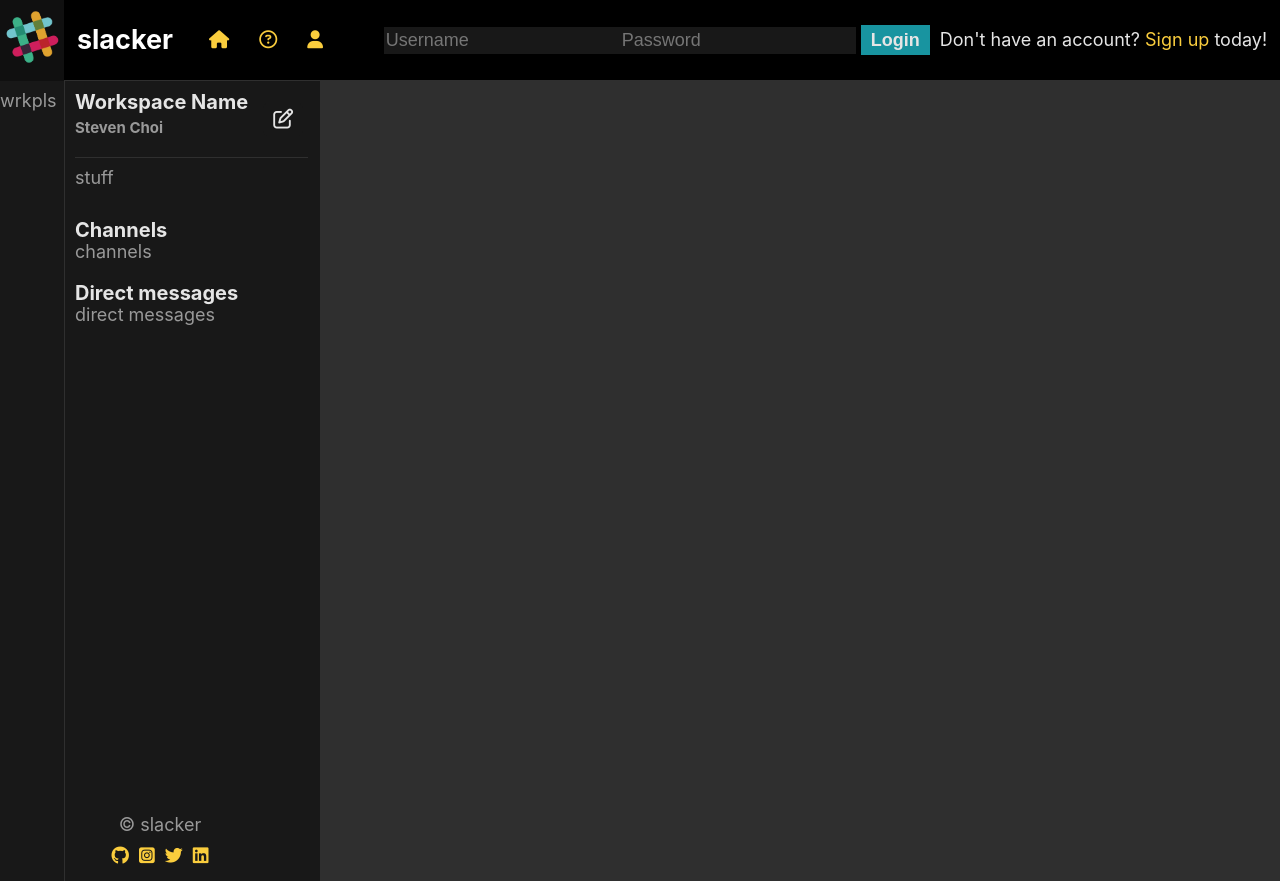
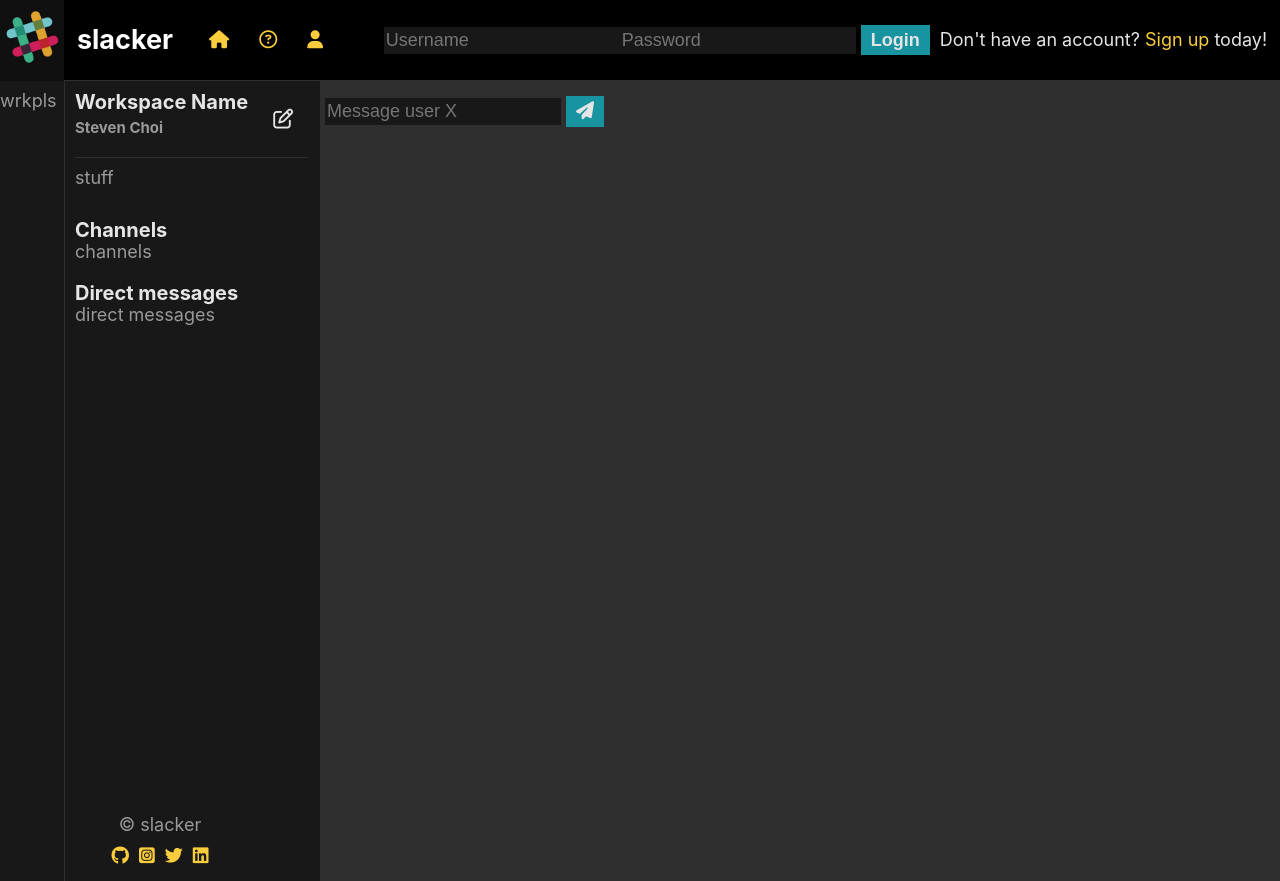
Before and after one commit to stevencschoi/slacker, a React (Create React App) app: page /chat/new in a window 1280 px wide. Built offline with nearby package versions, Linux system fonts and the light colour scheme.

Commit message:
added chatbox component

```diff
--- a/src/App.js
+++ b/src/App.js
@@ -6,6 +6,8 @@
 import Blog from "./components/Blog";
 import Profile from "./components/Profile";
 import Register from "./components/Register";
+import Chatroom from "./components/channels/Chatroom";
+
 // import Footer from "./components/Footer";
 import { UserContextProvider } from "./components/UserContext";
 
@@ -30,6 +32,7 @@
               <Route path="/blog" exact component={Blog} />
               <Route path="/profile" exact component={Profile} />
               <Route path="/register" exact component={Register} />
+              <Route path="/chat/new" exact component={Chatroom} />
             </Switch>
           </div>
         </UserContextProvider>
--- a/src/components/Sidebar.js
+++ b/src/components/Sidebar.js
@@ -1,6 +1,7 @@
 import React, { useContext } from "react";
 import Button from "./partials/Button";
 import Footer from "./Footer";
+import { Link } from "react-router-dom";
 import "../styles/Sidebar.scss";
 import { UserContext } from "./UserContext";
 
@@ -20,9 +21,11 @@
               {info[0].firstName} {info[0].lastName}
             </h4>
           </div>
-          <Button message>
-            <i className="far fa-edit"></i>
-          </Button>
+          <Link to="/chat/new">
+            <Button message>
+              <i className="far fa-edit"></i>
+            </Button>
+          </Link>
         </div>
         <div className="default-links">stuff</div>
         <div className="channels">
--- /dev/null
+++ b/src/components/channels/Chatbox.js
@@ -0,0 +1,35 @@
+import React, { useState } from "react";
+import Input from "../partials/Input";
+import Button from "../partials/Button";
+
+import axios from "axios";
+
+export default function Chatbox() {
+  // const { state } = useUserData();
+  const [message, setMessage] = useState("");
+
+  const handleInputChange = e => {
+    e.persist();
+    setMessage(e.target.value);
+  };
+
+  const submitMessage = e => {
+    e.preventDefault();
+    console.log("message is:", message);
+  };
+
+  return (
+    <form onSubmit={submitMessage}>
+      <Input
+        type="text"
+        name="message"
+        placeholder="Message user X"
+        value={message}
+        onChange={handleInputChange}
+      />
+      <Button>
+        <i className="fas fa-paper-plane"></i>
+      </Button>
+    </form>
+  );
+}
--- /dev/null
+++ b/src/components/channels/Chatroom.js
@@ -0,0 +1,12 @@
+import React from "react";
+import Chatbox from "./Chatbox";
+
+export default function Chatroom() {
+  return (
+    <div>
+      <h3>{/*name of user you are messaging */}</h3>
+      <ul>{/* messages display here */}</ul>
+      <Chatbox />
+    </div>
+  );
+}
```
